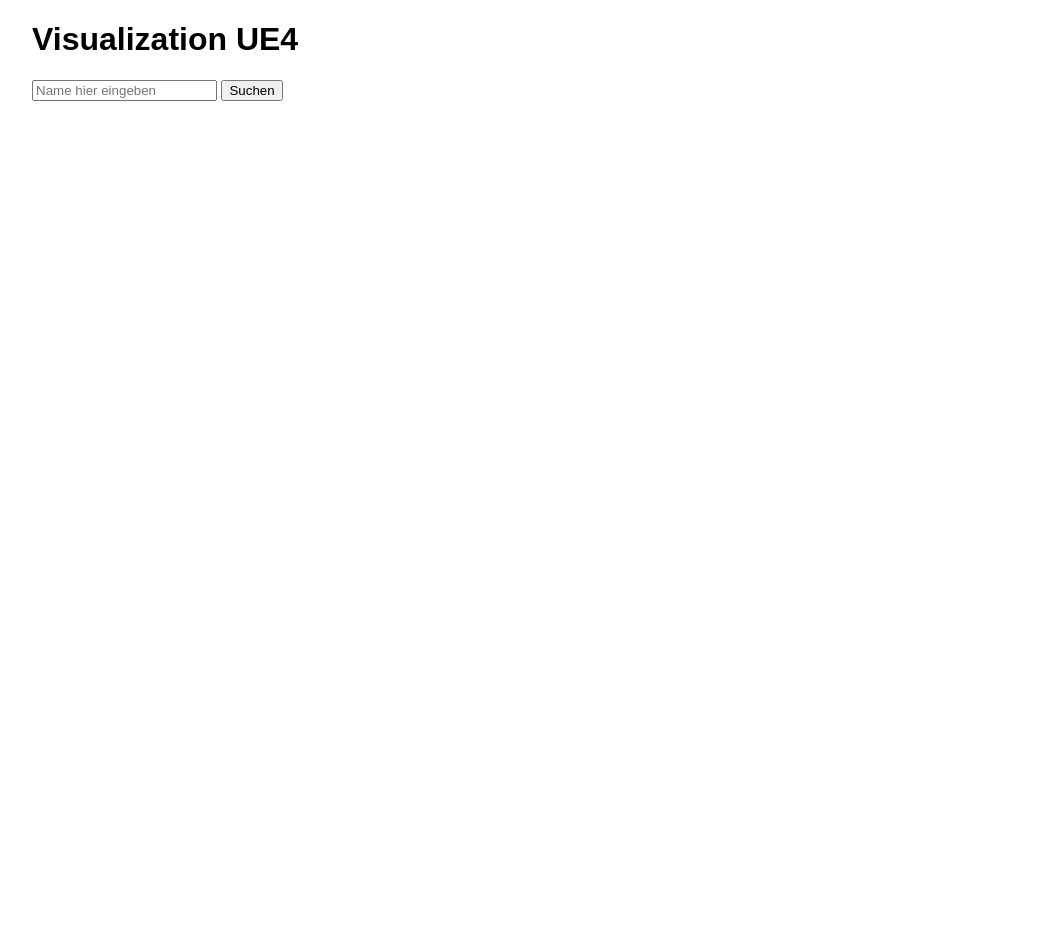
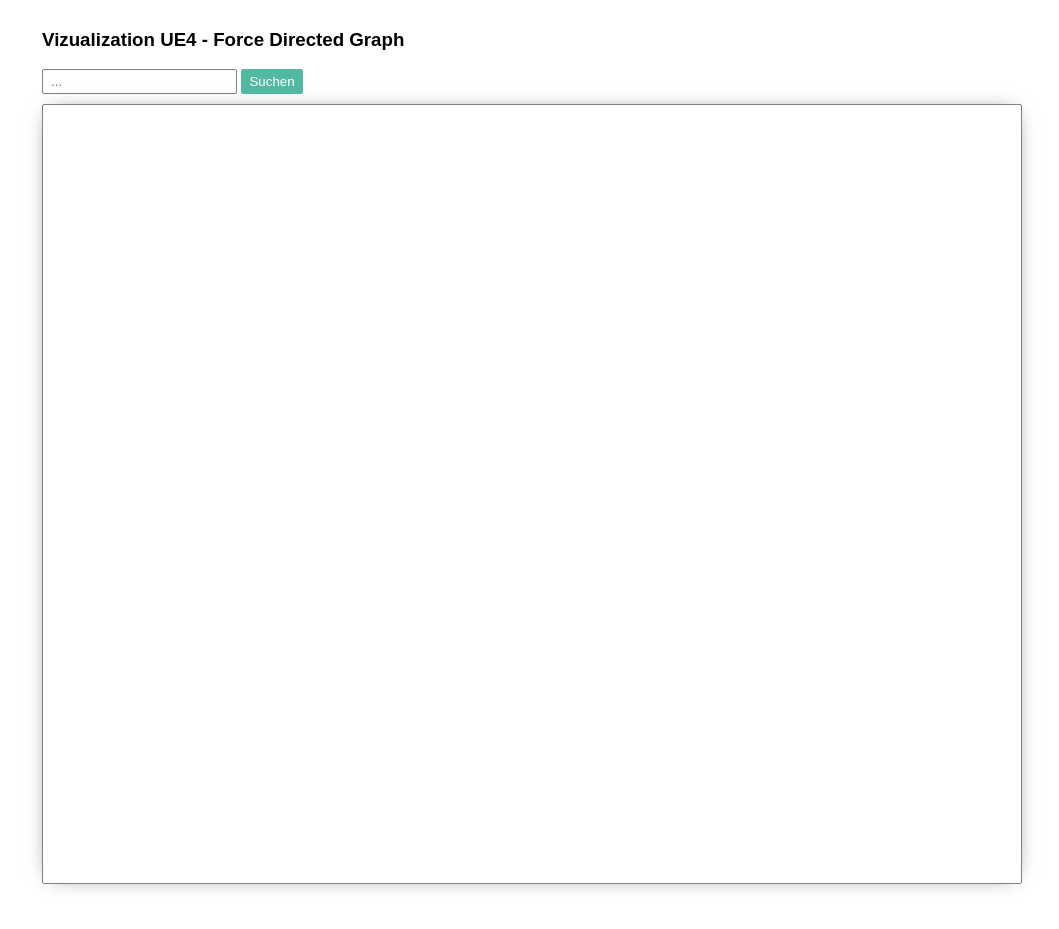
Before and after one commit to grimmle/viz-ue4, a PHP site: page /index.html in a window 1280 px wide. Shown: the top 929 px of the page, without its empty margins (108-1167 px from the left). Run offline with PHP 8.4, Linux system fonts and the light colour scheme; some libraries are stand-ins or nearby versions.

Commit message:
prettify

```diff
--- a/index.html
+++ b/index.html
@@ -1,14 +1,16 @@
 <!DOCTYPE html>
-<meta charset="utf-8">
-<link rel="stylesheet" href="style.css">
+<head>
+    <meta charset="utf-8">
+    <link rel="stylesheet" href="style.css">
+    <title>viz ue4</title>
+</head>
 <body>
     <div class="container">
-        <h1>Visualization UE4</h1>
-        <input id="search" type="text" placeholder="Name hier eingeben">
+        <h3>Vizualization UE4 - Force Directed Graph</h3>
+        <input id="search" type="text" placeholder="...">
         <button type="button" id="button" onclick="search()">Suchen</button>
 
-
-        <svg width="1000" height="600"></svg>
+        <svg></svg>
     </div>
 
     <script src="https://d3js.org/d3.v4.min.js"></script>
--- a/main.js
+++ b/main.js
@@ -1,6 +1,6 @@
 let nodeColor = "rgba(82, 186, 162, 0.95)";
-let highlightColor = "rgba(150, 0, 0,0.95)";
-let linkColor = "rgba(27, 40, 41, 0.8)";
+let highlightColor = "rgba(186, 82, 106, 0.95)";
+let linkColor = "rgba(77, 70, 51, 0.8)";
 
 var svg = d3.select("svg"),
     width = +svg.attr("width"),
@@ -10,8 +10,8 @@ d3.json("data.json", function (error, graph) {
     if (error) throw error;
     var simulation = d3.forceSimulation()
         .nodes(graph.nodes)
-        .force("link", d3.forceLink(graph.links).distance(70))
-        .force("charge", d3.forceManyBody().strength(-100))
+        .force("link", d3.forceLink(graph.links).distance(50))
+        .force("charge", d3.forceManyBody().strength(-50))
         .force("center", d3.forceCenter(width / 2, height / 2));
 
     simulation
@@ -19,9 +19,8 @@ d3.json("data.json", function (error, graph) {
         .force("link")
         .links(graph.links)
 
+    // group for everything, needed for zoom
     var g = svg.append("g")
-        .attr("class", "everything");
-
 
     var link = g.append("g")
         .attr("class", "links")
@@ -42,8 +41,15 @@ d3.json("data.json", function (error, graph) {
         .attr("fill", nodeColor)
         .attr("class", function (d) {return d.name.toLowerCase()})
 
+    var labels = node.append("text")
+        .text(function (d) { return d.name; })
+        .style("text-anchor", "middle")
+        .attr('y', 3);
+
+    // hover name
     node.append("title")
         .text(function (d) { return d.name; });
+
 
     var handleDrag = d3.drag()
         .on("start", dragstarted)
@@ -53,21 +59,13 @@ d3.json("data.json", function (error, graph) {
     handleDrag(node);
 
     var handleZoom = d3.zoom()
-        .on("zoom", zoom_actions);
+        .on("zoom", zoom);
 
     handleZoom(svg);
 
-    function zoom_actions() {
+    function zoom() {
         g.attr("transform", d3.event.transform)
     }
-
-    var lables = node.append("text")
-        .text(function (d) {return d.name;})
-        .style("text-anchor", "middle")
-
-    node.append("title")
-        .text(function (d) { return d.id; });
-
 
     function ticked() {
         link
@@ -100,12 +98,13 @@ d3.json("data.json", function (error, graph) {
         d.fy = null;
     }
 
+    // calc radius for a specific node
     function getRadius(id) {
         let radius = 8;
         let links = graph.links.filter((link) => parseInt(link.source.id) == id);
 
         links.forEach(link => {
-            //take multiple connections into account?
+            //take multiple connections (weight) into account?
             //radius += link.weight
             radius += 1
         });
@@ -114,8 +113,10 @@ d3.json("data.json", function (error, graph) {
 });
 
 function search() {
-    let query = document.getElementById("search").value;
+    let query = document.getElementById("search").value.toLowerCase().trim();
     console.log(query)
-    d3.select("." + query)
-        .attr("fill", highlightColor)
+    if(query) {
+        d3.select("." + query)
+            .attr("fill", highlightColor)
+    }
 }
--- a/style.css
+++ b/style.css
@@ -17,7 +17,45 @@ text {
     font-size: 10px;
 }
 
+html, body {
+    width: 100%;
+    height: 100%;
+    padding: 0;
+    margin: 0;
+    overflow: hidden;
+}
+
 .container {
+    margin: 0 auto;
+    padding: 10px;
+    width: 100%;
+    height: 100%;
     max-width: 1000px;
-    margin: 0 auto;
+    max-height: 800px;
 }
+
+input {
+    border: none;
+    border: 1px solid grey;
+    padding: 4px 8px;
+    border-radius: 2px;
+}
+
+#button {
+    background: none;
+    border: none;
+    background-color: rgba(82, 186, 162, 1);
+    padding: 5px 8px;
+    color: white;
+    border-radius: 2px;
+    cursor: pointer;
+}
+
+svg {
+    width: 100%;
+    height: 100%;
+    margin: 10px 0;
+    border: 1px solid grey;
+    border-radius: 2px;
+    box-shadow: 0px 0px 20px -10px rgba(0,0,0,0.75);
+}
```
